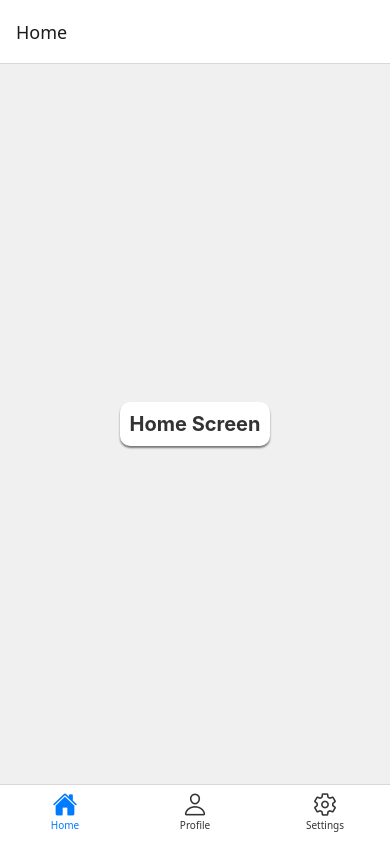
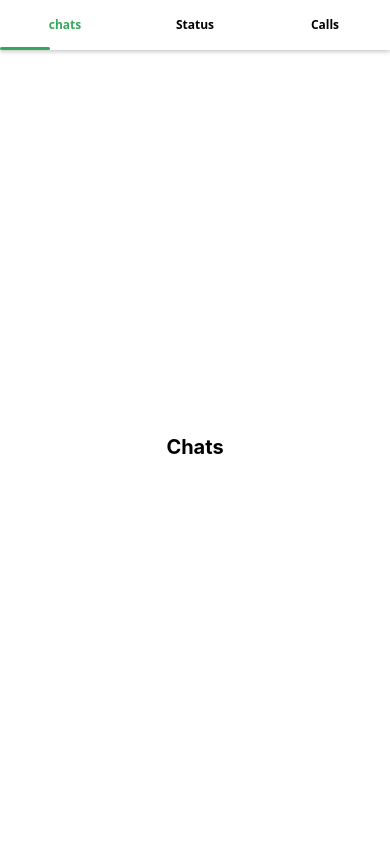
Before and after one commit to bhattk64/React-Native-Practice, a React Native app: screen / in a window 390 px wide. Built offline with nearby package versions, Linux system fonts and the light colour scheme.

Commit message:
Top tab navigation in react native

```diff
--- a/App.jsx
+++ b/App.jsx
@@ -1,55 +1,60 @@
 import { View, Text, StyleSheet } from 'react-native'
 import React from 'react'
 import { NavigationContainer } from '@react-navigation/native'
-import { createBottomTabNavigator } from '@react-navigation/bottom-tabs'
-import Icon from 'react-native-vector-icons/Ionicons'
+import { createMaterialTopTabNavigator } from '@react-navigation/material-top-tabs'
 
-const Tab=createBottomTabNavigator()
-const getTabBarIcon=(routeName,focused,color,size)=>{
-  let iconName
-  if(routeName==='Home'){
-    iconName=focused?'home':'home-outline'
-  }
-  else if(routeName==='Profile'){
-    iconName=focused?'person':'person-outline'
- }
- else if(routeName==='Settings'){
-  iconName=focused?'settings':'settings-outline'
- }
- return <Icon name={iconName} size={size} color={color} />
-
-}
-const HomeScreen=()=>(
+const Tab=createMaterialTopTabNavigator()
+const chatScreen=()=>(
   <View style={styles.container}>
-    <Text style={styles.text}>Home Screen</Text>
-
+    <Text style={styles.text}>Chats</Text>
   </View>
 )
-  const ProfileScreen=()=>(
+const statusScreen=()=>(
   <View style={styles.container}>
-      <Text style={styles.text}>Profile Screen</Text>
+    <Text style={styles.text}>status</Text>
   </View>
 )
-  const SettingsScreen=()=>(
+const callScreen=()=>(
   <View style={styles.container}>
-      <Text style={styles.text}>Settings Screen</Text>
+    <Text style={styles.text}>call</Text>
   </View>
 )
-
 const App = () => {
   return (
    <NavigationContainer>
    <Tab.Navigator
-screenOptions={({route})=>({
-  tabBarIcon:({focused,size,color})=>getTabBarIcon(route.name,focused,color,size),
-tabBarActiveTintColor:'#007Bff',
-tabBarInactiveTintColor:'#333',
-tabBarStyle:{backgroundColor:'#fff',height:60,paddingBottom:5}
-})}
+   screenOptions={{
+    tabBarActiveTintColor:'#34A85A',
+    tabBarInactiveTintColor:'#000',
+    tabBarStyle:{
+      backgroundColor:'#fff',
+      height:50,
+      shadowColor:'#000',
+      shadowOffset:{width:0,height:2},
+      shadowOpacity:0.2,
+      shadowRadius:4,
+      elevation:5
+},
+tabBarIndicatorStyle:{
+  backgroundColor:'#34A85A',
+  height:3,
+  width:50,
+  borderRadius:3,
+
+
+},
+tabBarLabelStyle:{
+  fontSize:12,
+  fontWeight:'bold',
+  marginHorizontal:10
+}
+   }}
+
    >
-  <Tab.Screen  name='Home' component={HomeScreen} />
-  <Tab.Screen name='Profile' component={ProfileScreen} />
-  <Tab.Screen name='Settings' component={SettingsScreen} />
+    <Tab.Screen name="chats" component={chatScreen} />
+    <Tab.Screen name="Status" component={statusScreen} />
+    <Tab.Screen name="Calls" component={callScreen} />
+
    </Tab.Navigator>
    </NavigationContainer>
   )
@@ -62,22 +67,13 @@ const styles=StyleSheet.create({
     flex:1,
     justifyContent:'center',
     alignItems:'center',
-    backgroundColor:'#f0f0f0',
-
+    backgroundColor:'#fff'
 
   },
   text:{
     fontSize:20,
-    color:'#333',
-    fontWeight:'bold',
-    padding:10,
-    margin:10,
-    backgroundColor:'#fff',
-    borderRadius:10,
-    shadowColor:'#000',
-    shadowOffset:{width:0,height:2},
-    shadowOpacity:0.5,
-    shadowRadius:2,
-    elevation:2
-  },
+    color:'#000',
+    fontWeight:'bold'
+
+  }
 })
--- a/package.json
+++ b/package.json
@@ -12,15 +12,18 @@
   "dependencies": {
     "@react-navigation/bottom-tabs": "^7.2.0",
     "@react-navigation/drawer": "^7.1.1",
+    "@react-navigation/material-top-tabs": "^7.1.0",
     "@react-navigation/native": "^7.0.14",
     "@react-navigation/native-stack": "^7.2.0",
     "axios": "^1.7.9",
     "react": "18.3.1",
     "react-native": "0.76.5",
     "react-native-gesture-handler": "^2.21.2",
+    "react-native-pager-view": "^6.6.1",
     "react-native-reanimated": "^3.16.6",
     "react-native-safe-area-context": "^5.1.0",
     "react-native-screens": "^4.4.0",
+    "react-native-tab-view": "^4.0.5",
     "react-native-vector-icons": "^10.2.0"
   },
   "devDependencies": {
```
Also changed, not shown: 1 other file (tests, documents, lock files or other folders). Lines whose indentation alone changed are shown as unchanged.
